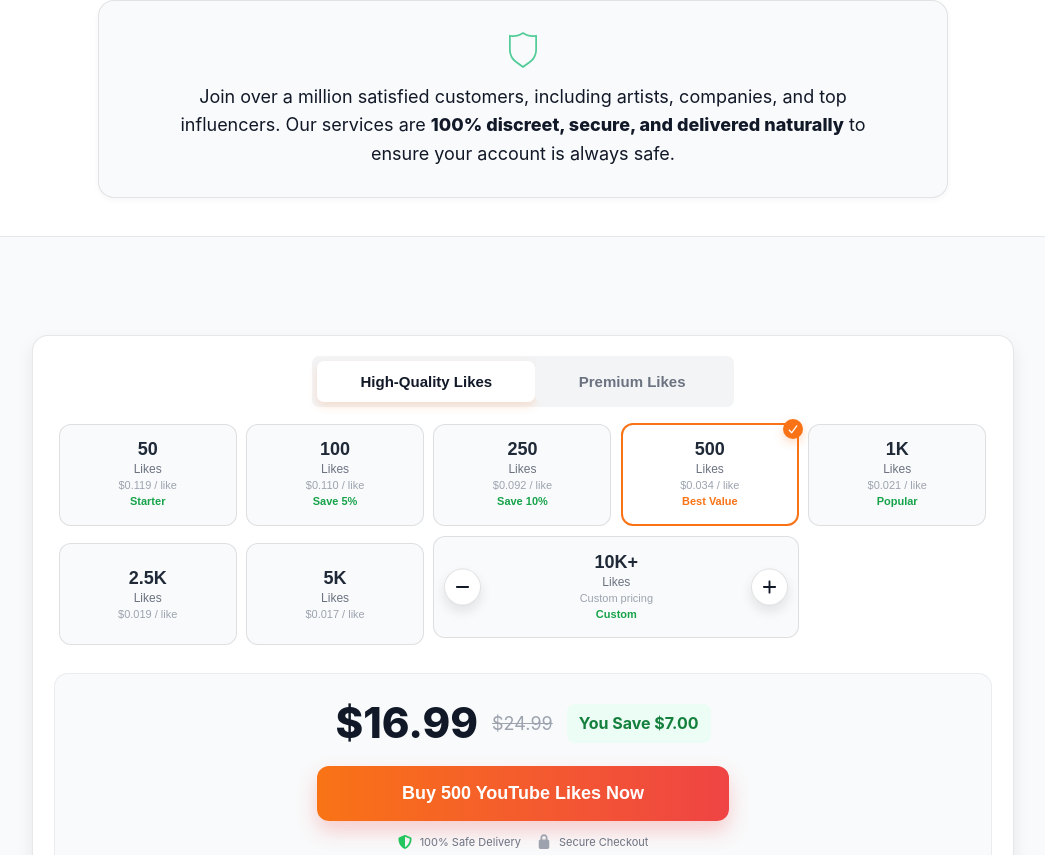
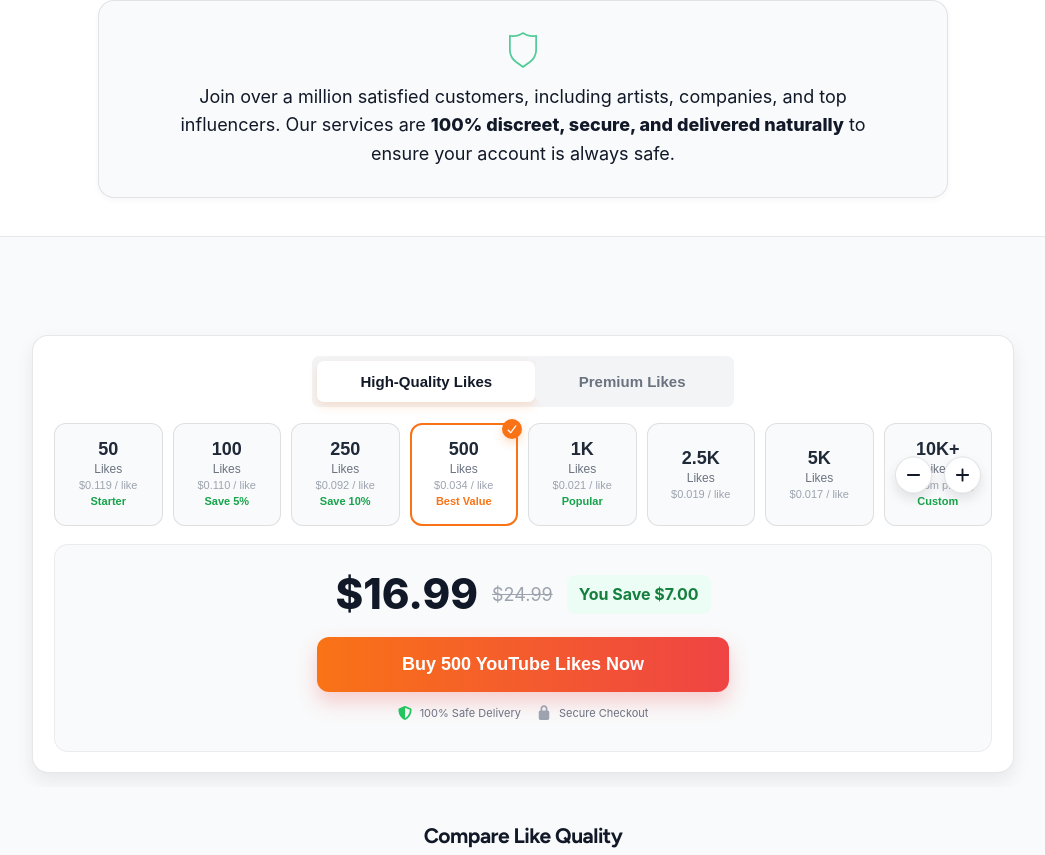
Before and after one commit to azursoldev/likes-io, a Next.js app: page /youtube/likes in a window 1280 px wide. Shown: the part 451-1306 px from the top of the page, without its empty margins (117-1162 px from the left). Built offline with nearby package versions, Linux system fonts and the light colour scheme; a web font is replaced by a local one.

Commit message:
package issuse fixed

```diff
--- a/app/components/PackagesSelector.tsx
+++ b/app/components/PackagesSelector.tsx
@@ -90,16 +90,114 @@
 
   const [selectedIndex, setSelectedIndex] = useState(0);
 
+  // Helper to parse initial quantity from custom package (e.g., "10K+" → 10000, "25K+" → 25000)
+  const parseInitialQty = (qtyStr: string): number => {
+    const cleaned = qtyStr.replace(/[+,]/g, "").trim();
+    if (cleaned.includes("K")) {
+      const num = parseFloat(cleaned.replace("K", ""));
+      return Math.round(num * 1000);
+    }
+    const num = parseFloat(cleaned);
+    return isNaN(num) ? 10000 : Math.round(num);
+  };
+
+  const getInitialCustomQty = () => {
+    const customPkg = visiblePackages.find((p) => typeof p.qty === "string" && p.qty.includes("+"));
+    return customPkg ? parseInitialQty(customPkg.qty) : 10000;
+  };
+
+  const [customQty, setCustomQty] = useState(() => getInitialCustomQty());
+
   useEffect(() => {
     setSelectedIndex(defaultIndex);
-  }, [defaultIndex]);
+    // Update custom quantity if switching to a custom package
+    const newSelected = visiblePackages[defaultIndex];
+    if (newSelected && typeof newSelected.qty === "string" && newSelected.qty.includes("+")) {
+      setCustomQty(parseInitialQty(newSelected.qty));
+    }
+  }, [defaultIndex, visiblePackages]);
 
   const selected = visiblePackages[selectedIndex] ?? visiblePackages[defaultIndex];
-  const formatButtonLabel = (pkg?: PackageOption) => {
+  const isCustomSelected = typeof selected?.qty === "string" && selected.qty.includes("+");
+
+  // Calculate price for custom quantity
+  const getCustomPrice = () => {
+    if (!isCustomSelected || !selected) return { price: "$—", strike: undefined, save: undefined };
+
+    // Try to extract price from perLike field
+    let pricePerUnit: number | null = null;
+    const perLikeMatch = selected.perLike.match(/\$([\d.]+)/);
+    if (perLikeMatch) {
+      pricePerUnit = parseFloat(perLikeMatch[1]);
+    } else {
+      // If no price in perLike, use the last non-custom package's pricing
+      const nonCustomPackages = visiblePackages.filter(
+        (p) => typeof p.qty !== "string" || !p.qty.includes("+")
+      );
+      if (nonCustomPackages.length > 0) {
+        const lastPackage = nonCustomPackages[nonCustomPackages.length - 1];
+        const lastPerLikeMatch = lastPackage.perLike.match(/\$([\d.]+)/);
+        if (lastPerLikeMatch) {
+          pricePerUnit = parseFloat(lastPerLikeMatch[1]);
+        }
+      }
+    }
+
+    if (!pricePerUnit) return { price: "$—", strike: undefined, save: undefined };
+
+    const totalPrice = (customQty * pricePerUnit).toFixed(2);
+
+    // Calculate strike price and savings if original package has them
+    let strikePrice: string | undefined;
+    let saveAmount: string | undefined;
+
+    // Calculate strike price and savings
+    // Use the first package (usually smallest/least discounted) as base for strike price
+    const basePackage = visiblePackages[0];
+    if (basePackage && basePackage.perLike) {
+      const basePerLikeMatch = basePackage.perLike.match(/\$([\d.]+)/);
+      if (basePerLikeMatch) {
+        const basePerUnit = parseFloat(basePerLikeMatch[1]);
+        // Calculate strike as 2x the current price (50% discount) or use package strike if available
+        const strikePerUnit = selected.strike
+          ? (parseFloat(selected.strike.replace(/[^0-9.]/g, "")) / (typeof selected.qty === "number" ? selected.qty : 10000))
+          : pricePerUnit * 2; // Default to 2x (50% off)
+        const totalStrike = (customQty * strikePerUnit).toFixed(2);
+        strikePrice = `$${totalStrike}`;
+        const save = (parseFloat(totalStrike) - parseFloat(totalPrice)).toFixed(2);
+        if (parseFloat(save) > 0) {
+          saveAmount = `You Save $${save}`;
+        }
+      }
+    }
+
+    return { price: `$${totalPrice}`, strike: strikePrice, save: saveAmount };
+  };
+
+  const handleCustomIncrement = (e: React.MouseEvent) => {
+    e.stopPropagation();
+    setCustomQty((prev) => Math.min(prev + 1000, 1000000));
+  };
+
+  const handleCustomDecrement = (e: React.MouseEvent) => {
+    e.stopPropagation();
+    const minQty = selected && typeof selected.qty === "string" && selected.qty.includes("+")
+      ? parseInitialQty(selected.qty)
+      : 10000;
+    setCustomQty((prev) => Math.max(prev - 1000, minQty));
+  };
+
+  const displayQty = isCustomSelected ? customQty.toLocaleString() + "+" : String(selected?.qty ?? "");
+  const customPriceData = isCustomSelected ? getCustomPrice() : null;
+  const displayPrice = customPriceData?.price ?? selected?.price ?? "$—";
+  const displayStrike = customPriceData?.strike ?? selected?.strike;
+  const displaySave = customPriceData?.save ?? selected?.save;
+  const formatButtonLabel = (pkg?: PackageOption, qty?: string) => {
     if (!pkg) return `Buy ${metricLabel}`;
-    return ctaTemplate.replace("{qty}", String(pkg.qty)).replace("{metric}", metricLabel);
+    const qtyToUse = qty ?? String(pkg.qty);
+    return ctaTemplate.replace("{qty}", qtyToUse).replace("{metric}", metricLabel);
   };
-  const buttonLabel = formatButtonLabel(selected);
+  const buttonLabel = formatButtonLabel(selected, isCustomSelected ? displayQty : undefined);
 
   return (
     <section className="packages">
@@ -127,7 +225,17 @@
                 className={`pkg-item ${i === selectedIndex ? "active" : ""} ${
                   typeof p.qty === "string" && p.qty.includes("+") ? "custom" : ""
                 }`}
-                onClick={() => setSelectedIndex(i)}
+                onClick={() => {
+                  setSelectedIndex(i);
+                  const pkg = visiblePackages[i];
+                  // Set custom quantity based on package base quantity
+                  if (pkg && typeof pkg.qty === "string" && pkg.qty.includes("+")) {
+                    setCustomQty(parseInitialQty(pkg.qty));
+                  } else {
+                    // Reset to default when switching to non-custom package
+                    setCustomQty(10000);
+                  }
+                }}
                 type="button"
               >
                 {i === selectedIndex && (
@@ -135,18 +243,46 @@
                     <FontAwesomeIcon icon={faCheck} />
                   </span>
                 )}
-                <div className="pkg-val">{p.qty}</div>
+                <div className="pkg-val">
+                  {i === selectedIndex && typeof p.qty === "string" && p.qty.includes("+")
+                    ? customQty.toLocaleString() + "+"
+                    : p.qty}
+                </div>
                 <div className="pkg-label">{metricLabel}</div>
                 <div className="pkg-sub">{p.perLike}</div>
                 {p.offText && <div className="pkg-off">{p.offText}</div>}
                 {typeof p.qty === "string" && p.qty.includes("+") && (
                   <>
-                    <span className="pkg-minus" aria-hidden>
+                    <div
+                      className="pkg-minus"
+                      onClick={handleCustomDecrement}
+                      role="button"
+                      tabIndex={0}
+                      aria-label="Decrease quantity"
+                      onKeyDown={(e) => {
+                        if (e.key === "Enter" || e.key === " ") {
+                          e.preventDefault();
+                          handleCustomDecrement(e as any);
+                        }
+                      }}
+                    >
                       <FontAwesomeIcon icon={faMinus} />
-                    </span>
-                    <span className="pkg-plus" aria-hidden>
+                    </div>
+                    <div
+                      className="pkg-plus"
+                      onClick={handleCustomIncrement}
+                      role="button"
+                      tabIndex={0}
+                      aria-label="Increase quantity"
+                      onKeyDown={(e) => {
+                        if (e.key === "Enter" || e.key === " ") {
+                          e.preventDefault();
+                          handleCustomIncrement(e as any);
+                        }
+                      }}
+                    >
                       <FontAwesomeIcon icon={faPlus} />
-                    </span>
+                    </div>
                   </>
                 )}
               </button>
@@ -155,9 +291,9 @@
 
           <div className="pkg-bottom">
             <div className="pkg-price">
-              <div className="price-main">{selected?.price ?? "$—"}</div>
-              {selected?.strike && <div className="price-strike">{selected.strike}</div>}
-              {selected?.save && <div className="price-save">{selected.save}</div>}
+              <div className="price-main">{displayPrice}</div>
+              {displayStrike && <div className="price-strike">{displayStrike}</div>}
+              {displaySave && <div className="price-save">{displaySave}</div>}
             </div>
             <button className="btn buy-btn" type="button">
               {buttonLabel}
```
Also changed, not shown: app/globals.css.
